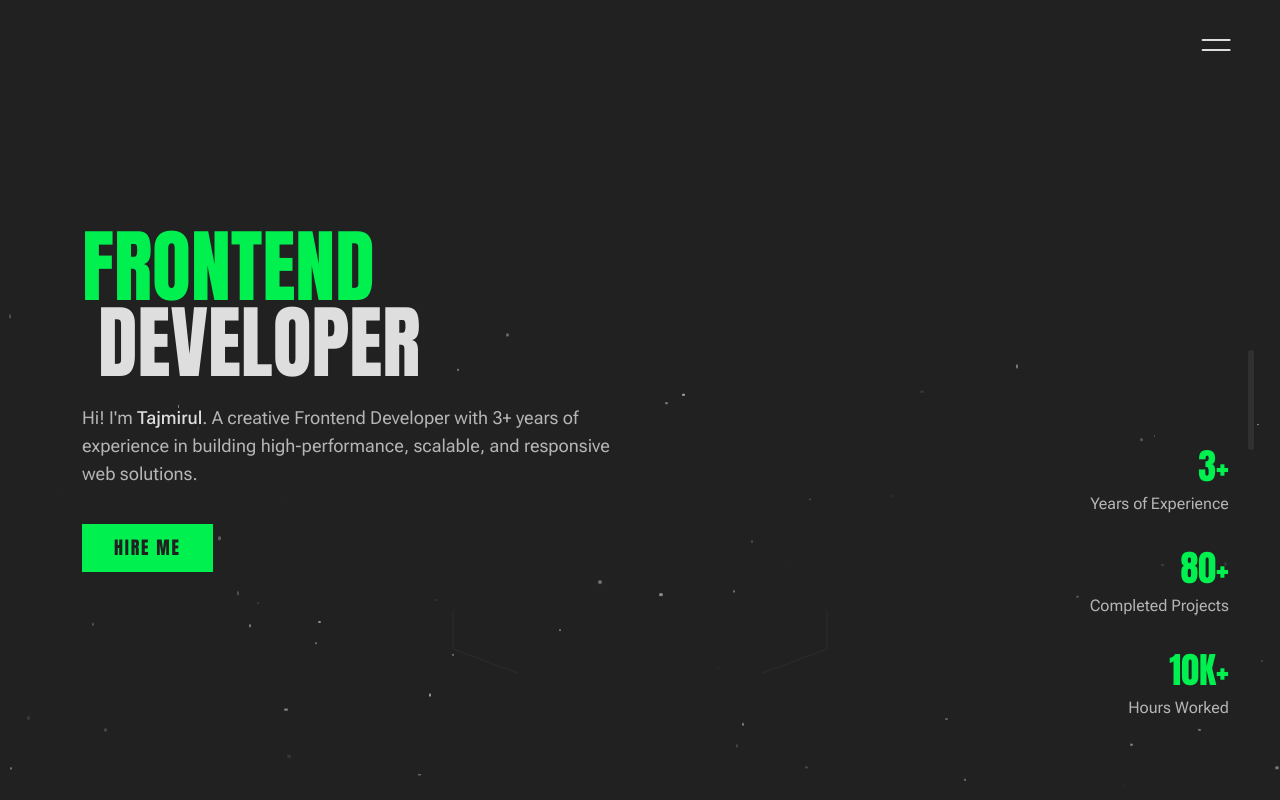
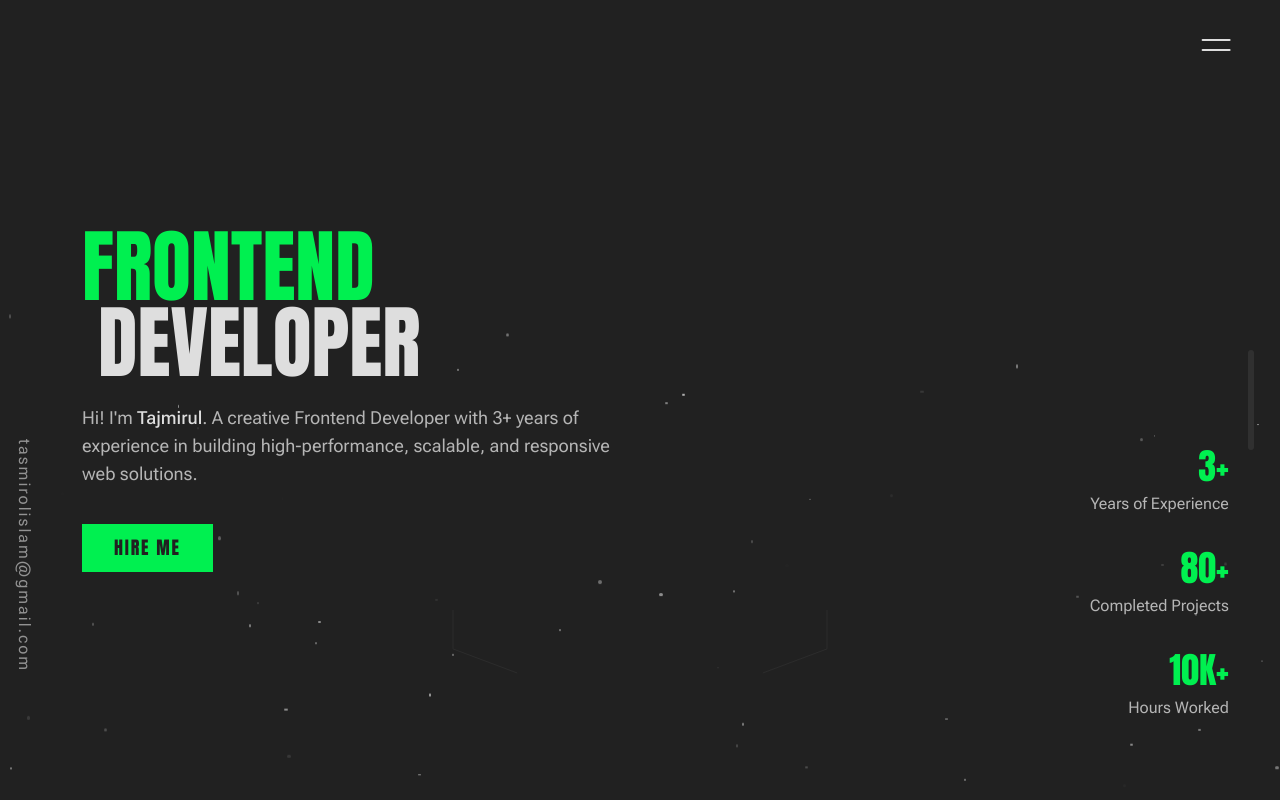
Before and after one commit to skyhawk000/M_Portfolio, a Next.js app: page / in a window 1280 px wide. Shown: the top 800 px of the page. Built offline with nearby package versions, Linux system fonts and the light colour scheme.

Commit message:
sticky email

```diff
--- a/app/layout.tsx
+++ b/app/layout.tsx
@@ -10,6 +10,7 @@ import ParticleBackground from '@/components/ParticleBackground';
 import Navbar from '@/components/Navbar';
 import CustomCursor from '@/components/CustomCursor';
 import Preloader from '../components/Preloader';
+import { GENERAL_INFO } from '@/lib/data';
 
 const antonFont = Anton({
     weight: '400',
@@ -55,6 +56,17 @@ export default function RootLayout({
                     <Preloader />
                     <ScrollProgressIndicator />
                     <ParticleBackground />
+
+                    <a
+                        href={`mailto:${GENERAL_INFO.email}`}
+                        className="max-xl:hidden fixed bottom-32 left-0 px-3 tracking-[2px] hover:tracking-[3px] opacity-60 transition-all hover:opacity-100"
+                        style={{
+                            textOrientation: 'mixed',
+                            writingMode: 'vertical-rl',
+                        }}
+                    >
+                        {GENERAL_INFO.email}
+                    </a>
                 </ReactLenis>
             </body>
         </html>
```
